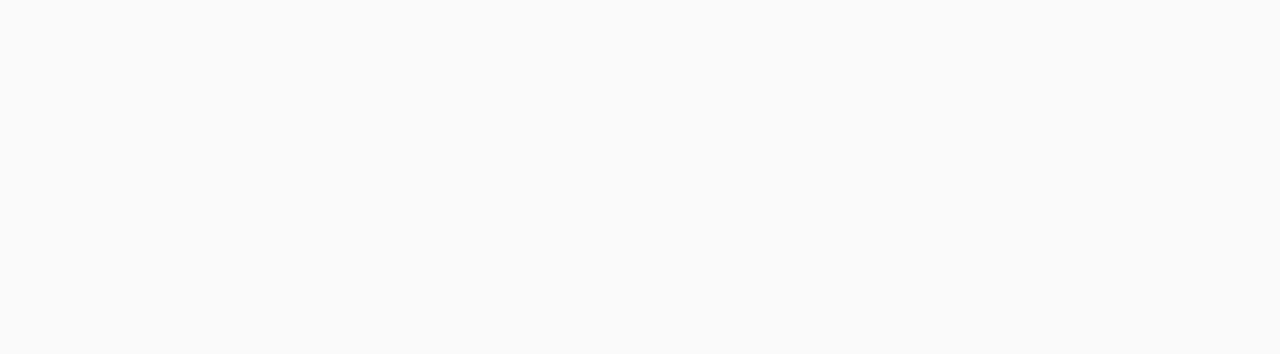
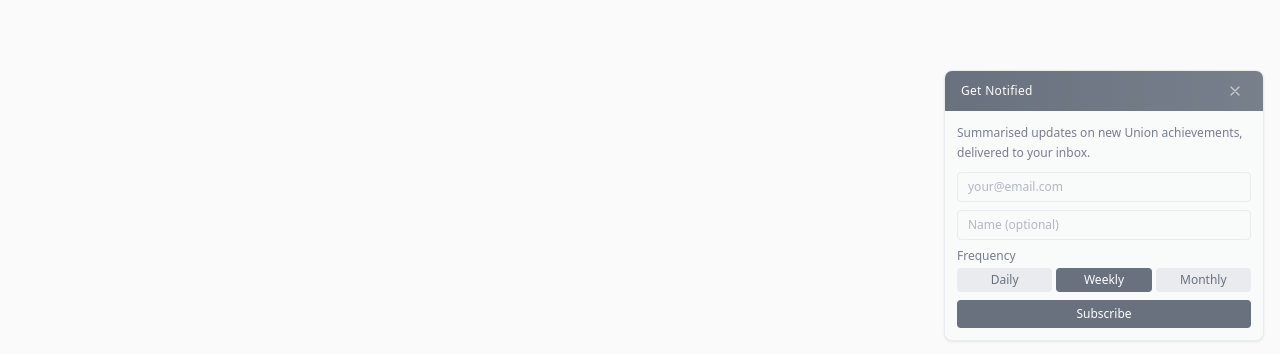
Before and after one commit to ChrisOwen101/UnionWins, a React (Vite) app in the folder frontend/: page / in a window 1280 px wide. Shown: the part 443-797 px from the top of the page. Built offline with nearby package versions, Linux system fonts and the light colour scheme; no server answers.

Commit message:
Update Home.tsx

```diff
--- a/frontend/src/Home.tsx
+++ b/frontend/src/Home.tsx
@@ -73,7 +73,7 @@
                 onSubmit={handleSubmitWin}
             />
 
-            <NewsletterNotification delayMs={10000} />
+            <NewsletterNotification delayMs={5000} />
         </div>
     )
 }
```
